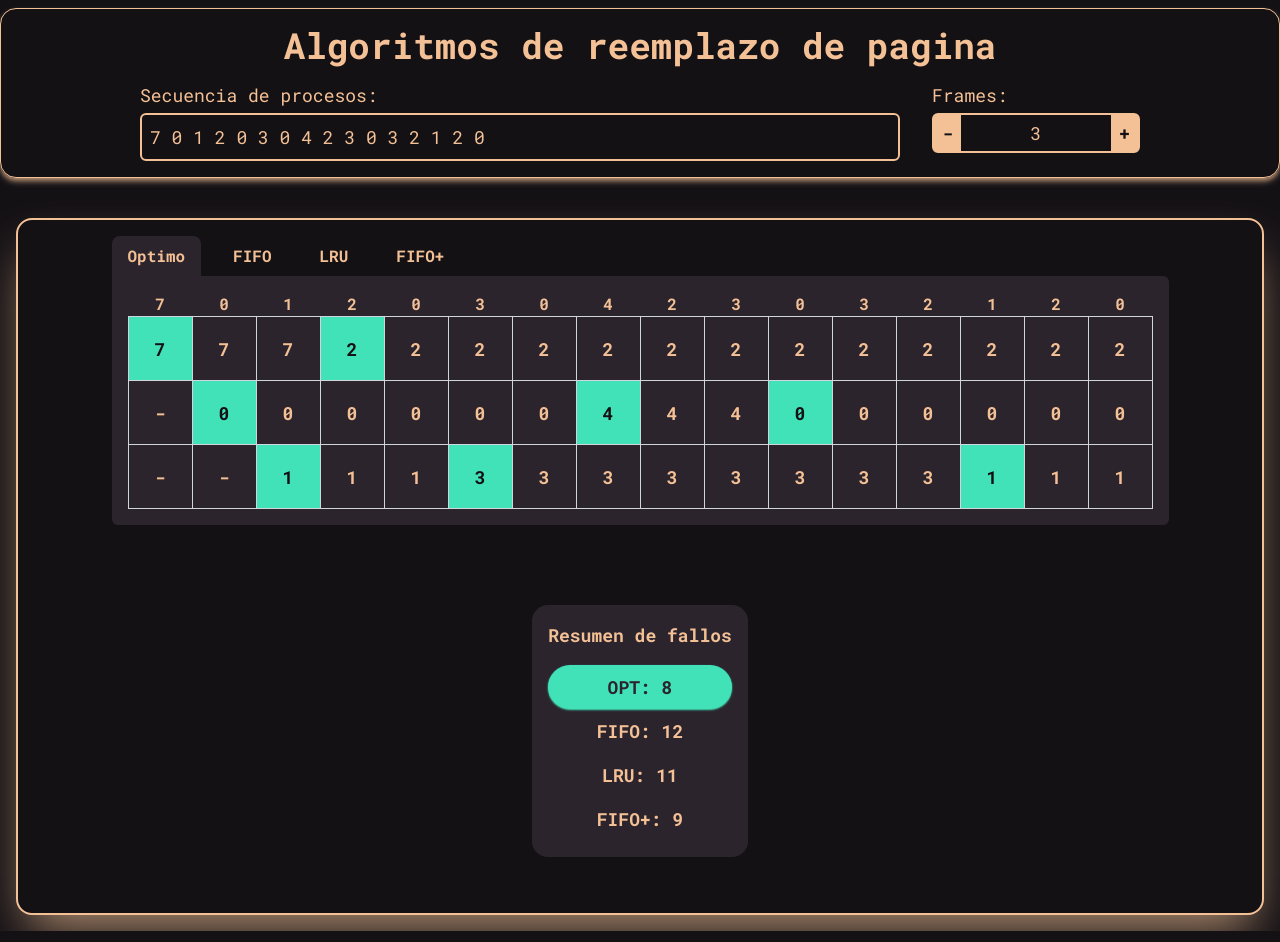
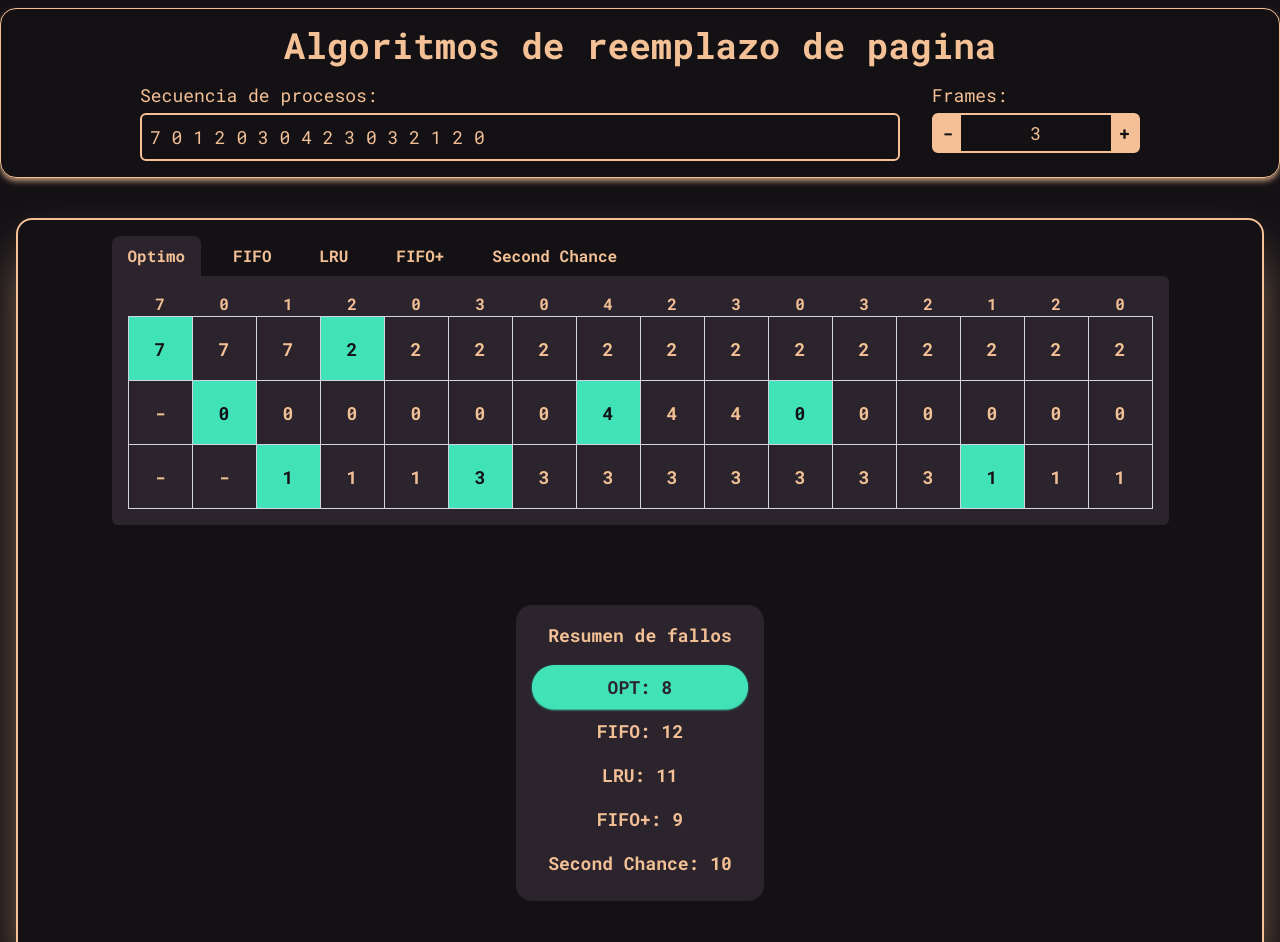
Before and after one commit to weswinng/page_replacement_algorithms, a React (Vite) app: page / in a window 1280 px wide. Shown: the top 942 px of the page. Built offline with nearby package versions, Linux system fonts and the light colour scheme.

Commit message:
Add Second Chance algorithm support: update FaultsSummary, NavBarAlgorithms, and SimulationTable components to include Second Chance functionality

```diff
--- a/src/components/FaultsSummary.jsx
+++ b/src/components/FaultsSummary.jsx
@@ -1,5 +1,5 @@
 import PropTypes from 'prop-types'
-import { FIFO, LRU, OPT, FIFOplus } from '../utils/algorithms'
+import { FIFO, LRU, OPT, FIFOplus, SecondChance } from '../utils/algorithms'
 import { usePageReplacement } from '../context/PageReplacementContext'
 
 const FaultsSummary = ({ selectedAlgorithm, setSelectedAlgorithm }) => {
@@ -12,6 +12,7 @@ const FaultsSummary = ({ selectedAlgorithm, setSelectedAlgorithm }) => {
   const faultsLru = !isSequenceEmpty ? LRU(sequence, frames).pageFaults : null
   const faultsOpt = !isSequenceEmpty ? OPT(sequence, frames).pageFaults : null
   const faultsFifoPlus = !isSequenceEmpty ? FIFOplus(sequence, frames).pageFaults : null
+  const faultsSecondChance = !isSequenceEmpty ? SecondChance(sequence, frames).pageFaults : null
 
   return (
     <>
@@ -51,6 +52,14 @@ const FaultsSummary = ({ selectedAlgorithm, setSelectedAlgorithm }) => {
             >
               FIFO+: {faultsFifoPlus}
             </li>
+            <li
+              onClick={() => setSelectedAlgorithm('second-chance')}
+              className={`text-center text-lg font-bold px-4 py-2 ${
+                selectedAlgorithm === 'second-chance' ? 'bg-aquamarine text-background-light rounded-full shadow-xs shadow-aquamarine' : 'text-primary'
+              }`}
+            >
+              Second Chance: {faultsSecondChance}
+            </li>
           </>
         )}
       </ul>
--- a/src/components/NavBarAlgorithms.jsx
+++ b/src/components/NavBarAlgorithms.jsx
@@ -44,6 +44,16 @@ const NavBarAlgorithms = ({ selectedAlgorithm, setSelectedAlgorithm }) => {
         >
           FIFO+
         </button>
+        <button
+          onClick={() => setSelectedAlgorithm('second-chance')}
+          className={`px-4 py-2 rounded-lg ${
+            selectedAlgorithm === 'second-chance'
+              ? 'bg-background-light text-primary rounded-b-none'
+              : 'text-primary'
+          }`}
+        >
+          Second Chance
+        </button>
       </nav>
     </>
   )
--- a/src/components/SimulationTable.jsx
+++ b/src/components/SimulationTable.jsx
@@ -1,5 +1,5 @@
 import PropTypes from 'prop-types'
-import { FIFO, LRU, OPT, FIFOplus } from '../utils/algorithms'
+import { FIFO, LRU, OPT, FIFOplus, SecondChance } from '../utils/algorithms'
 import { usePageReplacement } from '../context/PageReplacementContext'
 
 const SimulationTable = ({ selectedAlgorithm }) => {
@@ -23,6 +23,8 @@ const SimulationTable = ({ selectedAlgorithm }) => {
         return LRU(sequence, frames)
       case 'fifo+' :
         return FIFOplus(sequence, frames)
+      case 'second-chance':
+        return SecondChance(sequence, frames) // Cambia esto por la función de Second Chance cuando esté disponible
       default:
         return OPT(sequence, frames)
     }
```
